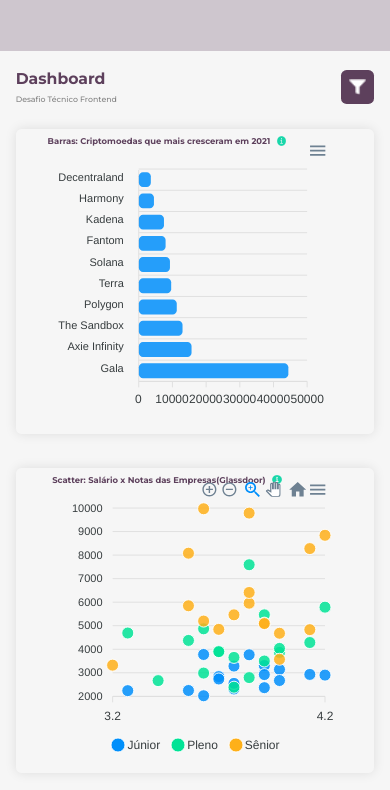
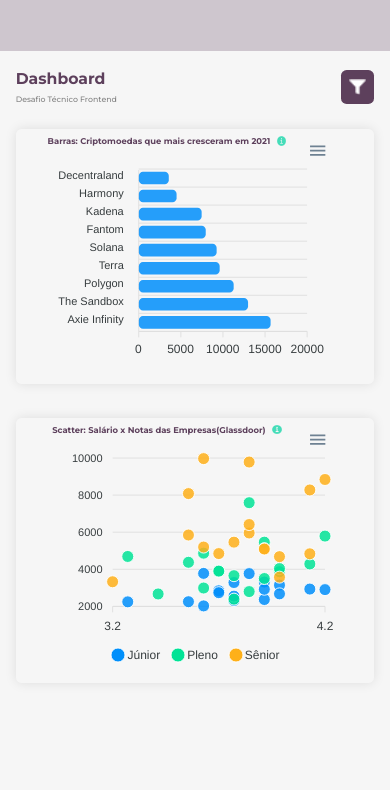
Before and after one commit to RSobrinho/DesafioEstagio, a React (Create React App) app: page / in a window 390 px wide. Shown: the top 790 px of the page. Built offline with nearby package versions, Linux system fonts and the light colour scheme.

Commit message:
FIX, FIX dms: utilizacao do responsive do proprio apexcharts, para melhoria da visualizacao nos dispositivos moveis

```diff
--- a/src/Components/BarChart.js
+++ b/src/Components/BarChart.js
@@ -1,15 +1,21 @@
 import ReactApexChart from 'react-apexcharts'
 import infoIcon from '../Assets/infoIcon.png'
-import ResizeCharts from './ResizeCharts'
+// import ResizeCharts from './ResizeCharts'
+// import ShowDesc from './ShowChartDesc'
 
 const BarChart = () => {
   const state = {
     series: [
       {
         name: 'Crescimento em porcentagem',
-        data: [3555, 4481, 7458, 7944, 9238, 9598, 11260, 12970, 15647, 44390]
+        data: [3555, 4481, 7458, 7944, 9238, 9598, 11260, 12970, 15647]
       }
     ],
+    // utilizar o responsive do proprio apexcharts, coloca options, chart, width e height
+
+    // colocar chart fontFamily
+
+    //
     options: {
       plotOptions: {
         bar: {
@@ -18,21 +24,7 @@ const BarChart = () => {
         }
       },
       dataLabels: {
-        enabled: false,
-        style: {
-          colors: [
-            '#ff161f',
-            '#aa2094',
-            '#732895',
-            '#0071be',
-            '#00adf1',
-            '#00ab9d',
-            '#00a549',
-            '#69c627',
-            '#fff000',
-            '#ffc200'
-          ]
-        }
+        enabled: false
       },
       xaxis: {
         categories: [
@@ -44,10 +36,74 @@ const BarChart = () => {
           'Terra',
           'Polygon',
           'The Sandbox',
-          'Axie Infinity',
-          'Gala'
+          'Axie Infinity'
         ]
-      }
+      },
+      responsive: [
+        {
+          breakpoint: 1435,
+          options: {
+            chart: {
+              width: '500px',
+              height: '400px'
+            }
+          }
+        },
+        {
+          breakpoint: 1200,
+          options: {
+            chart: {
+              width: '460px',
+              height: '360px'
+            }
+          }
+        },
+        {
+          breakpoint: 1024,
+          options: {
+            chart: {
+              width: '380px',
+              height: '300px'
+            }
+          }
+        },
+        {
+          breakpoint: 850,
+          options: {
+            chart: {
+              width: '550px',
+              height: '500px'
+            }
+          }
+        },
+        {
+          breakpoint: 600,
+          options: {
+            chart: {
+              width: '450px',
+              height: '350px'
+            }
+          }
+        },
+        {
+          breakpoint: 500,
+          options: {
+            chart: {
+              width: '380px',
+              height: '310px'
+            }
+          }
+        },
+        {
+          breakpoint: 420,
+          options: {
+            chart: {
+              width: '280px',
+              height: '230px'
+            }
+          }
+        }
+      ]
     }
   }
 
@@ -55,15 +111,20 @@ const BarChart = () => {
     <div className="Card">
       <div className="Card__infoChart">
         <h3>Barras: Criptomoedas que mais cresceram em 2021</h3>
-        <img src={infoIcon} alt="infoIcon" />
+        <img
+          className="Card__infoIcon"
+          src={infoIcon}
+          alt="infoIcon"
+          // onClick={ShowDesc}
+        />
       </div>
 
       <ReactApexChart
         options={state.options}
         series={state.series}
         type="bar"
-        width={ResizeCharts()}
-        height={ResizeCharts()}
+        width="600"
+        height="auto"
       />
     </div>
   )
--- a/src/Components/ScatterChart.js
+++ b/src/Components/ScatterChart.js
@@ -1,6 +1,6 @@
 import ReactApexChart from 'react-apexcharts'
 import infoIcon from '../Assets/infoIcon.png'
-import ResizeCharts from './ResizeCharts'
+// import ResizeCharts from './ResizeCharts'
 
 const ScatterChart = () => {
   const state = {
@@ -74,7 +74,17 @@ const ScatterChart = () => {
     ],
     options: {
       chart: {
-        type: 'scatter'
+        type: 'scatter',
+        toolbar: {
+          tools: {
+            selection: false,
+            zoom: false,
+            zoomin: false,
+            zoomout: false,
+            pan: false,
+            reset: false
+          }
+        }
       },
       xaxis: {
         tickAmount: 15,
@@ -84,7 +94,81 @@ const ScatterChart = () => {
       },
       yaxis: {
         tickAmount: 10
-      }
+      },
+      responsive: [
+        {
+          breakpoint: 1435,
+          options: {
+            chart: {
+              width: '500px',
+              height: '400px'
+            }
+          }
+        },
+        {
+          breakpoint: 1200,
+          options: {
+            chart: {
+              width: '460px',
+              height: '360px'
+            }
+          }
+        },
+        {
+          breakpoint: 1024,
+          options: {
+            chart: {
+              width: '380px',
+              height: '300px'
+            }
+          }
+        },
+        {
+          breakpoint: 850,
+          options: {
+            chart: {
+              width: '550px',
+              height: '500px'
+            }
+          }
+        },
+        {
+          breakpoint: 600,
+          options: {
+            chart: {
+              width: '450px',
+              height: '350px'
+            }
+          }
+        },
+        {
+          breakpoint: 500,
+          options: {
+            chart: {
+              width: '380px',
+              height: '310px'
+            },
+            xaxis: {
+              tickAmount: 10
+            }
+          }
+        },
+        {
+          breakpoint: 420,
+          options: {
+            chart: {
+              width: '280px',
+              height: '240px'
+            },
+            xaxis: {
+              tickAmount: 7
+            },
+            yaxis: {
+              tickAmount: 7
+            }
+          }
+        }
+      ]
     }
   }
 
@@ -98,8 +182,8 @@ const ScatterChart = () => {
         options={state.options}
         series={state.series}
         type="scatter"
-        width={ResizeCharts()}
-        height={ResizeCharts()}
+        width="600"
+        height="auto"
       />
     </div>
   )
--- a/src/index.css
+++ b/src/index.css
@@ -2,7 +2,8 @@
 
 * {
   box-sizing: border-box;
-  margin: 0px;
+  margin: 0;
+  padding: 0;
 }
 
 html {
--- a/src/style.css
+++ b/src/style.css
@@ -80,6 +80,11 @@
   width: 1.4rem;
 }
 
+.Header > button:hover {
+  opacity: 0.8;
+  transition: 0.2s;
+}
+
 /* CardStyle */
 .Card {
   display: flex;
@@ -114,6 +119,23 @@
 .Card__infoChart img {
   width: 1.6rem;
   object-fit: contain;
+  opacity: 0.8;
+}
+
+.Card__infoChart img:hover {
+  opacity: 1;
+  transition: 0.2s;
+}
+
+.Card__infoChart > .Card__desc {
+  background-color: tomato;
+
+  position: absolute;
+  width: 5rem;
+  height: 5rem;
+}
+
+@media screen {
 }
 
 @media (max-width: 1435px) {
@@ -188,4 +210,7 @@
   .Card__infoChart {
     right: 5rem;
   }
+  .Card__infoChart h3 {
+    font-size: 1.5rem;
+  }
 }
```
